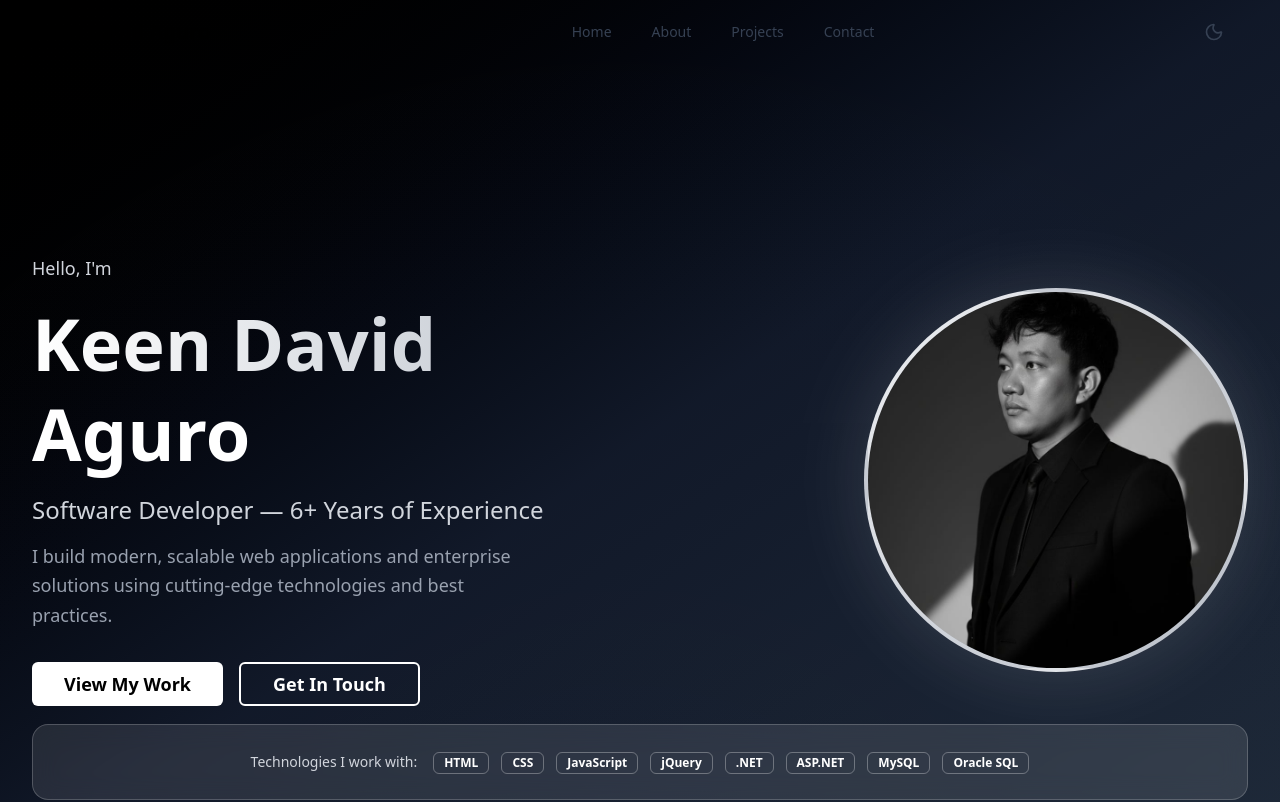
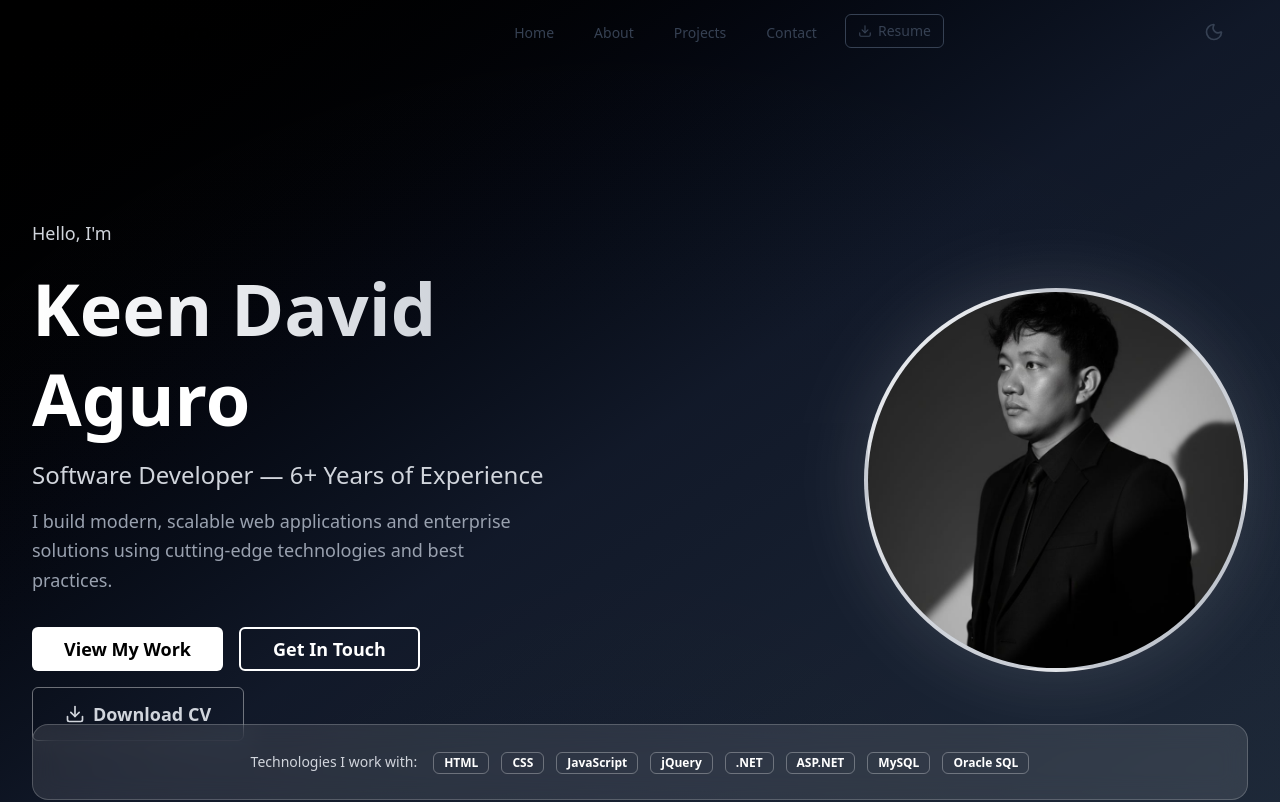
Before and after one commit to agurokeendavid/keen-portfolio, a Next.js app: page / in a window 1280 px wide. Shown: the top 802 px of the page. Built offline with nearby package versions, Linux system fonts and the light colour scheme.

Commit message:
Update contact links and add resume download option in Navbar and HeroSection

```diff
--- a/components/ContactSection.tsx
+++ b/components/ContactSection.tsx
@@ -39,22 +39,22 @@ export function ContactSection() {
     {
       name: 'GitHub',
       icon: Github,
-      href: 'https://github.com/keendavid',
-      label: '@keendavid',
+      href: 'https://github.com/agurokeendavid',
+      label: '@agurokeendavid',
       description: 'Check out my repositories'
     },
     {
       name: 'LinkedIn',
       icon: Linkedin,
-      href: 'https://linkedin.com/in/keendavidaguro',
+      href: 'https://linkedin.com/in/agurokeendavid',
       label: 'Keen David Aguro',
       description: 'Connect with me professionally'
     },
     {
       name: 'Facebook',
       icon: Facebook,
-      href: 'https://facebook.com/keendavid',
-      label: 'Keen David',
+      href: 'https://facebook.com/agurokeendavid',
+      label: 'Keen David Aguro',
       description: 'Follow me on Facebook'
     }
   ];
--- a/components/HeroSection.tsx
+++ b/components/HeroSection.tsx
@@ -2,6 +2,7 @@
 
 import { motion } from "framer-motion";
 import Image from "next/image";
+import { Download } from "lucide-react";
 import { Button } from "./Button";
 import { Badge } from "./Badge";
 import { techStack } from "@/data/projects";
@@ -81,7 +82,7 @@ export function HeroSection() {
                 initial={{ opacity: 0, y: 30 }}
                 animate={{ opacity: 1, y: 0 }}
                 transition={{ duration: 0.6, delay: 1.2 }}
-                className="flex flex-col sm:flex-row gap-4"
+                className="flex flex-col sm:flex-row flex-wrap gap-4"
               >
                 <Button
                   onClick={() => scrollToSection("#projects")}
@@ -98,6 +99,14 @@ export function HeroSection() {
                 >
                   Get In Touch
                 </Button>
+                <a
+                  href="/resume.pdf"
+                  download="Keen David Aguro Resume.pdf"
+                  className="inline-flex items-center justify-center gap-2 whitespace-nowrap rounded-md font-semibold transition-colors border border-white/40 bg-transparent text-gray-300 hover:bg-white/10 hover:text-white hover:border-white/60 px-8 py-3 text-lg"
+                >
+                  <Download className="w-5 h-5" />
+                  Download CV
+                </a>
               </motion.div>
             </motion.div>
 
@@ -127,6 +136,7 @@ export function HeroSection() {
                       sizes="(max-width: 768px) 100vw, 50vw"
                       className="object-cover"
                       priority
+                      loading="eager"
                       onError={(e) => {
                         // Fallback to placeholder if image doesn't exist
                         const target = e.target as HTMLImageElement;
--- a/components/Navbar.tsx
+++ b/components/Navbar.tsx
@@ -2,7 +2,7 @@
 
 import { useState, useEffect, useSyncExternalStore } from "react";
 import { motion } from "framer-motion";
-import { Moon, Sun, Menu, X } from "lucide-react";
+import { Moon, Sun, Menu, X, Download } from "lucide-react";
 import { cn } from "@/lib/utils";
 
 const getPreferredDarkMode = () => {
@@ -114,6 +114,17 @@ export function Navbar() {
                   {link.name}
                 </motion.button>
               ))}
+              <motion.a
+                href="/resume.pdf"
+                download="Keen David Aguro Resume.pdf"
+                initial={{ opacity: 0, y: -20 }}
+                animate={{ opacity: 1, y: 0 }}
+                transition={{ delay: 0.1 * (navLinks.length + 2) }}
+                className="inline-flex items-center gap-1.5 border border-current text-gray-700 dark:text-gray-300 hover:text-black dark:hover:text-white px-3 py-1.5 rounded-md text-sm font-medium transition-colors"
+              >
+                <Download className="w-3.5 h-3.5" />
+                Resume
+              </motion.a>
             </div>
           </div>
 
@@ -157,6 +168,14 @@ export function Navbar() {
                 {link.name}
               </button>
             ))}
+            <a
+              href="/resume.pdf"
+              download="Keen David Aguro Resume.pdf"
+              className="inline-flex items-center gap-2 text-gray-700 dark:text-gray-300 hover:text-black dark:hover:text-white px-3 py-2 rounded-md text-base font-medium transition-colors"
+            >
+              <Download className="w-4 h-4" />
+              Resume
+            </a>
           </div>
         </motion.div>
       )}
```
Also changed, not shown: 1 other file (tests, documents, lock files or other folders).
